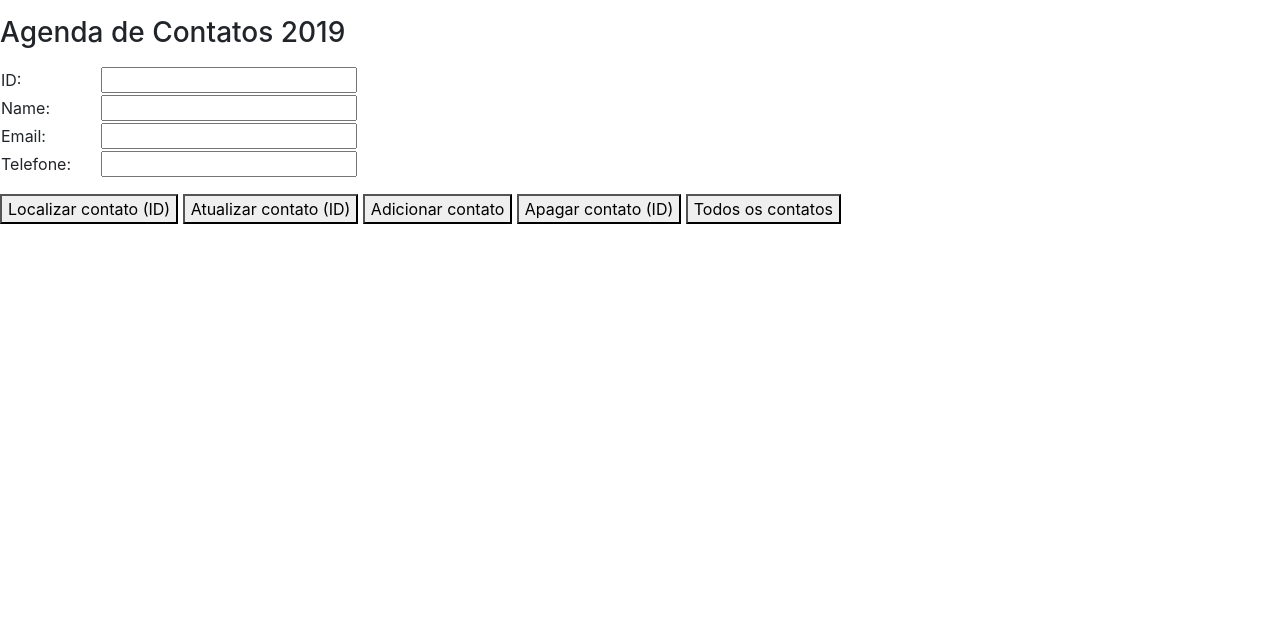
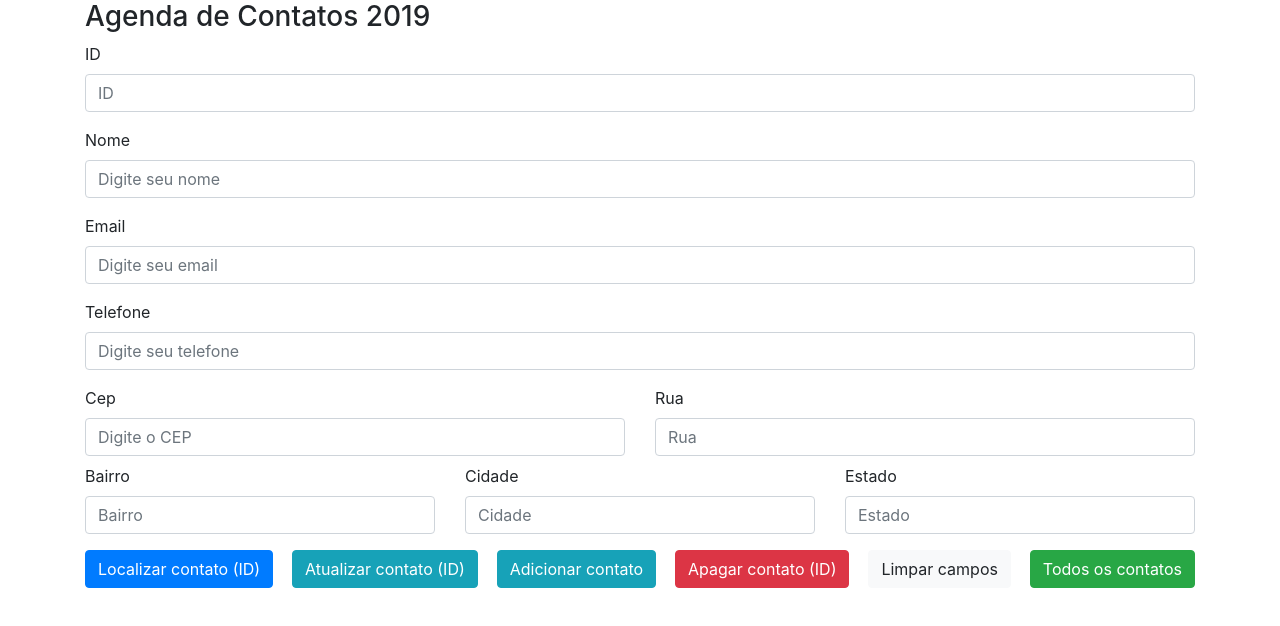
Before and after one commit to rickletras/contactsscheduleapp, a plain HTML site: page src/main/resources/static/index.html in a window 1280 px wide. Drawn offline with nearby package versions, Linux system fonts and the light colour scheme; some packages are replaced by stand-ins of ours.

Commit message:
Add files via upload

```diff
--- a/src/main/resources/static/index.html
+++ b/src/main/resources/static/index.html
@@ -2,61 +2,133 @@
 <!--[if lt IE 7]>      <html lang="en" ng-app="app" class="no-js lt-ie9 lt-ie8 lt-ie7"> <![endif]-->
 <!--[if IE 7]>         <html lang="en" ng-app="app" class="no-js lt-ie9 lt-ie8"> <![endif]-->
 <!--[if IE 8]>         <html lang="en" ng-app="app" class="no-js lt-ie9"> <![endif]-->
-<!--[if gt IE 8]><!--> <html lang="en" ng-app="app" class="no-js"> <!--<![endif]-->
+<!--[if gt IE 8]><!-->
+<html lang="en" ng-app="app" class="no-js">
+<!--<![endif]-->
 <head>
 <meta charset="utf-8">
 <meta http-equiv="X-UA-Compatible" content="IE=edge">
+<meta name="viewport"
+	content="width=device-width, initial-scale=1, shrink-to-fit=no">
 <title>Agenda de Contatos 2019</title>
 <meta name="description" content="">
-    <meta name="viewport" content="width=device-width, initial-scale=1">
-    <link rel="stylesheet" href="https://stackpath.bootstrapcdn.com/bootstrap/4.2.1/css/bootstrap.min.css">
+<link rel="stylesheet"
+	href="https://stackpath.bootstrapcdn.com/bootstrap/4.2.1/css/bootstrap.min.css"
+	integrity="sha384-GJzZqFGwb1QTTN6wy59ffF1BuGJpLSa9DkKMp0DgiMDm4iYMj70gZWKYbI706tWS"
+	crossorigin="anonymous">
 </head>
 <body>
-	<div ng-controller="UserCRUDCtrl">
+	<div class="container" ng-controller="UserCRUDCtrl">
 		<div>
-			<p><h3>Agenda de Contatos 2019</h3></p>
+			<h3>Agenda de Contatos 2019</h3>
 		</div>
-		<div>
-			<table>
-			    <tr>
-			        <td width="100">ID:</td>
-			        <td><input type="text" id="id" ng-model="user.id" /></td>
-			    </tr>
-			    <tr>
-			        <td width="100">Name:</td>
-			        <td><input type="text" id="name" ng-model="user.name" /></td>
-			    </tr>
-			    <tr>
-			        <td width="100">Email:</td>
-			        <td><input type="email" id="email" ng-model="user.email" /></td>
-			    </tr>
-			    <tr>
-			        <td width="100">Telefone:</td>
-			        <td><input type="tel" id="phone" ng-model="user.phone" /></td>
-			    </tr>
-			</table>
-			<div>
+		<div class="mb-2">
+			<form>
+				<div class="form-group">
+				    <label for="exampleInputID">ID</label>
+				    <input type="number" class="form-control" id="id" aria-describedby="id" placeholder="ID" ng-model="user.id" ng-blur="getUser(this.value)">
+			  </div>
+
+			  <div class="form-group">
+			    <label for="exampleInputNome">Nome</label>
+			    <input type="text" class="form-control" id="name" aria-describedby="nameHelp" placeholder="Digite seu nome" ng-model="user.name">
+			  </div>
+
+			  <div class="form-group">
+			    <label for="exampleInputEmail1">Email</label>
+			    <input type="email" class="form-control" id="exampleInputEmail1" aria-describedby="emailHelp" placeholder="Digite seu email" ng-model="user.email">
+			  </div>
+			  <div class="form-group">
+			    <label for="exampleInputPhone">Telefone</label>
+			    <input type="tel" class="form-control" id="exampleInputPhone" placeholder="Digite seu telefone" ng-model="user.phone">
+			  </div>
+			  <div class="row mb-2">
+			    <div class="col">
+			      	<label for="exampleInputCep">Cep</label>
+			    	<input type="text" class="form-control" id="exampleInputCep" placeholder="Digite o CEP" ng-model="user.cep" size="10" maxlength="9" ng-blur="pesquisacep(this.value)">
+			    </div>
+			    <div class="col">
+			      <label for="exampleInputRua">Rua</label>
+			      <input type="text" class="form-control" id="exampleInputRua" placeholder="Rua" ng-model="user.rua">
+			    </div>
+			  </div>
+			  <div class="row">
+			    <div class="col">
+			      	<label for="exampleInputBairro">Bairro</label>
+			    	<input type="text" class="form-control" id="exampleInputBairro" placeholder="Bairro" ng-model="user.bairro">
+			    </div>
+			    <div class="col">
+			      <label for="exampleInputCidade">Cidade</label>
+			      <input type="text" class="form-control" id="exampleInputCidade" placeholder="Cidade" ng-model="user.cidade">
+			    </div>
+			    <div class="col">
+			      <label for="exampleInputEstado">Estado</label>
+			      <input type="text" class="form-control" id="exampleInputEstado" placeholder="Estado" ng-model="user.estado">
+			    </div>
+			  </div>
+			</form>
+		</div>
+		<div class="alert alert-danger" role="alert"
+			ng-if="(user.id && errorMessage) || (!user.id && errorMessage) || (errorMessage && (!user.id && !user.name))">
 			<p>{{errorMessage}}</p>
 		</div>
+		<div class="mt-2 mb-2 d-flex justify-content-between">
+			<button type="button" class="btn btn-primary" ng-click="getUser(user.id)">Localizar contato (ID)</button>
+			<button type="button" class="btn btn-info" ng-click="updateUser(user.id,user.name,user.email,user.phone)">Atualizar contato (ID)</button>
+			<button type="button" class="btn btn-info" ng-click="addUser(user.name,user.email, user.phone)">Adicionar contato</button>
+			<button type="button" class="btn btn-danger" ng-click="deleteUser(user.id)">Apagar contato (ID)</button>
+			<button type="button" class="btn btn-light" ng-click="getClearFields()">Limpar campos</button>
+			<button type="button" class="btn btn-success" ng-click="getAllUsers()">Todos os contatos</button>
 		</div>
-		<div><p></p></div>
-		<div>
-			<button ng-click="getUser(user.id)">Localizar contato (ID)</button>
-			<button ng-click="updateUser(user.id,user.name,user.email,user.phone)">Atualizar contato (ID)</button>
-			<button ng-click="addUser(user.name,user.email, user.phone)">Adicionar contato</button>
-			<button ng-click="deleteUser(user.id)">Apagar contato (ID)</button>
-			<button ng-click="getAllUsers()">Todos os contatos</button>
+		<div ng-repeat="usr in users">
+			<div class="accordion" id="accordion">
+			  <div class="card">
+			    <div class="card-header" id="headding{{$index}}">
+			      <h2 class="mb-0">
+			        <button class="btn btn-link" type="button" data-toggle="collapse" data-target="#collapse{{ $index + 1 }}" aria-expanded="true" aria-controls="collapse{{ $index + 1 }}">
+			          <span class="badge badge-pill badge-info">ID {{usr.id}}</span>
+			          {{usr.name}}
+			        </button>
+			      </h2>
 			    </div>
-		<div><p></p></div>
-		<div ng-repeat="usr in users">
-			{{usr.id}} / {{usr.name}} / {{usr.email}} / {{usr.phone}}
+
+			    <div id="collapse{{ $index + 1 }}" class="collapse hide" aria-labelledby="headding{{$index}}" data-parent="#accordion">
+			      <div class="card-body">
+			      	<label for="exampleLabelName" ng-if="usr.name"><b>Nome: </b>{{usr.name}}</label><br />
+			      	<label for="exampleLabelName" ng-if="usr.email"><b>Email: </b>{{usr.email}}</label><br />
+			      	<label for="exampleLabelName" ng-if="usr.phone"><b>Telefone: </b>{{usr.phone}}</label><br />
+			      	<label for="exampleLabelName" ng-if="usr.cep"><b>CEP: </b>{{usr.cep}}</label><br />
+			      	<label for="exampleLabelName" ng-if="usr.rua"><b>Rua: </b>{{usr.rua}}</label><br />
+			      	<label for="exampleLabelName" ng-if="usr.bairro"><b>Bairro: </b>{{usr.bairro}}</label><br />
+			      	<label for="exampleLabelName" ng-if="usr.cidade"><b>Cidade: </b>{{usr.cidade}}</label><br />
+			      	<label for="exampleLabelName" ng-if="usr.estado"><b>Estado: </b>{{usr.estado}}</label>
 			      </div>
 			    </div>
-<script src="https://ajax.googleapis.com/ajax/libs/angularjs/1.7.6/angular.min.js"></script>
-<script src="https://cdnjs.cloudflare.com/ajax/libs/angular-resource/1.7.6/angular-resource.min.js"></script>
-<script src="https://cdnjs.cloudflare.com/ajax/libs/angular.js/1.7.5/angular-route.min.js"></script>
+			  </div>
+			</div>
+
+
+		</div>
+	</div>
+	<script
+		src="https://ajax.googleapis.com/ajax/libs/angularjs/1.7.6/angular.min.js"></script>
+	<script
+		src="https://cdnjs.cloudflare.com/ajax/libs/angular-resource/1.7.6/angular-resource.min.js"></script>
+	<script
+		src="https://cdnjs.cloudflare.com/ajax/libs/angular.js/1.7.5/angular-route.min.js"></script>
 	<script src="/js/app.js"></script>
 	<script src="/js/controller.js"></script>
 	<script src="/js/service.js"></script>
+	<script src="https://code.jquery.com/jquery-3.3.1.slim.min.js"
+		integrity="sha384-q8i/X+965DzO0rT7abK41JStQIAqVgRVzpbzo5smXKp4YfRvH+8abtTE1Pi6jizo"
+		crossorigin="anonymous"></script>
+	<script
+		src="https://cdnjs.cloudflare.com/ajax/libs/popper.js/1.14.6/umd/popper.min.js"
+		integrity="sha384-wHAiFfRlMFy6i5SRaxvfOCifBUQy1xHdJ/yoi7FRNXMRBu5WHdZYu1hA6ZOblgut"
+		crossorigin="anonymous"></script>
+	<script
+		src="https://stackpath.bootstrapcdn.com/bootstrap/4.2.1/js/bootstrap.min.js"
+		integrity="sha384-B0UglyR+jN6CkvvICOB2joaf5I4l3gm9GU6Hc1og6Ls7i6U/mkkaduKaBhlAXv9k"
+		crossorigin="anonymous"></script>
 </body>
 </html>
```
Lines whose indentation alone changed are shown as unchanged.
